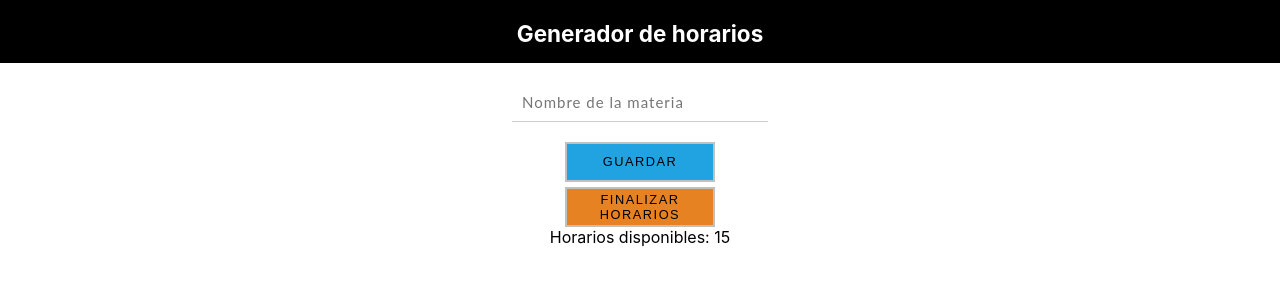
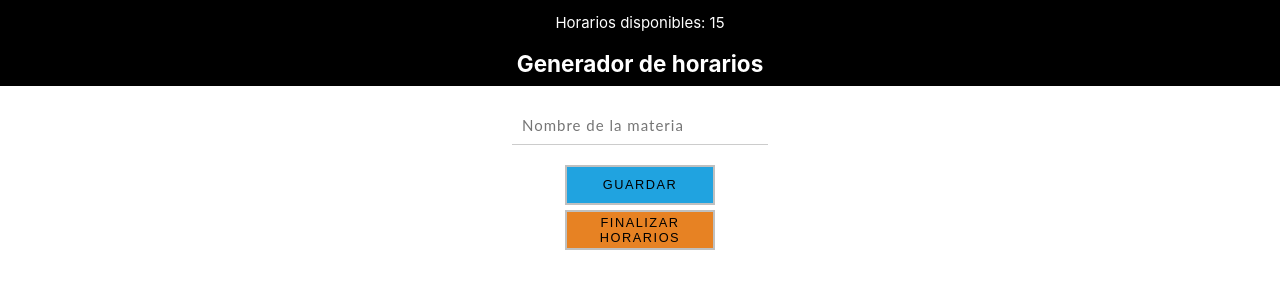
Before and after one commit to victorCS46/Schedule-Generator-React, a React (Create React App) app: page / in a window 1280 px wide. Shown: the top 300 px of the page. Built offline with nearby package versions, Linux system fonts and the light colour scheme.

Commit message:
Adding CSS to header

```diff
--- a/src/App.css
+++ b/src/App.css
@@ -7,7 +7,7 @@
 .header{
   height: 60px;
   color: white;
-  padding: 0.1%;
+  padding: 1%;
   text-align: center;
   background: #000;
   color: white;
@@ -15,7 +15,7 @@
 }
 
 label{
-  margin: 40%;
+  margin-top:10px;
 }
 
 /* Input */
@@ -98,6 +98,7 @@ input[type="text"]{font: 15px/24px "Lato", Arial, sans-serif; color: #333; width
   overflow: hidden;
   transition: all 0.5s ease 0s;
 }
+
 /* Tables */
 
 .table-div{
@@ -109,6 +110,7 @@ input[type="text"]{font: 15px/24px "Lato", Arial, sans-serif; color: #333; width
   font-family: sans-serif;
   margin-right: auto;
   margin-left: auto;
+  float: left;
   border-collapse: collapse;
   transition: all 0.5s ease 0s;
 }
--- a/src/App.js
+++ b/src/App.js
@@ -62,6 +62,7 @@ function App() {
   return (
     <div className="App">
       <div className="header">
+        <label id="counter">Horarios disponibles: 15</label>
         <h2>Generador de horarios</h2>
       </div>
         <form id="FormRead" name="FormRead"  method="post" onSubmit={handleSubmit}>
@@ -71,7 +72,6 @@ function App() {
                 <button type="button" className="button2" id="btnfin" onClick={Ended}>Finalizar Horarios</button>
             </div>
         </form>
-        <label id="counter">Horarios disponibles: 15</label>
         {len >= 1  ? <Lunes     data={semana}/> : ''}
         {len >= 4  ? <Martes    data={semana}/> : ''}
         {len >= 7  ? <Miercoles data={semana}/> : ''}
```
